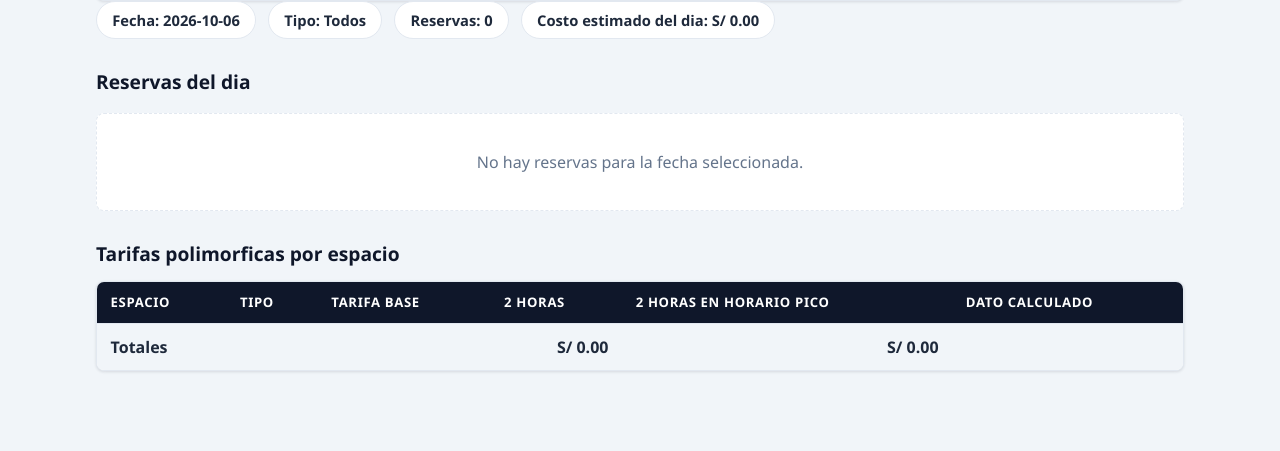
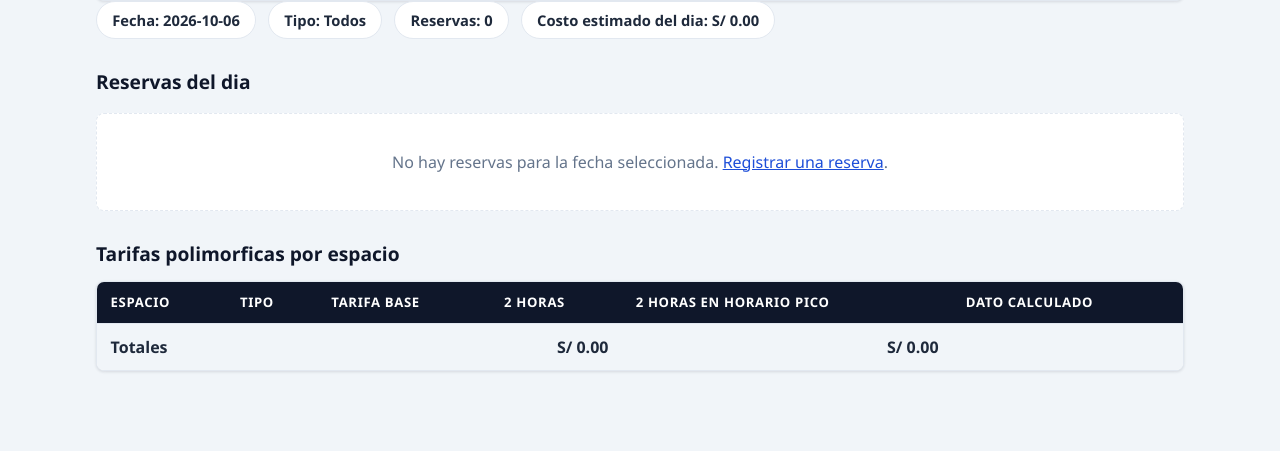
Before and after one commit to Vic2910/ReservaEspacios, a PHP site: page /reporte in a window 1280 px wide. Shown: the part 258-709 px from the top of the page. Run offline with PHP 8.4, Linux system fonts and the light colour scheme; tables that the repository leaves empty hold one stand-in row (values such as "Sample post").

Commit message:
feat(reporte): mensaje cuando no hay reservas en la fecha [CRUD-READ]

```diff
--- a/views/reporte.php
+++ b/views/reporte.php
@@ -60,7 +60,7 @@
     <h2>Reservas del dia</h2>
 
     <?php if ($reservas === []): ?>
-        <p class="vacio">No hay reservas para la fecha seleccionada.</p>
+        <p class="vacio">No hay reservas para la fecha seleccionada. <a href="/reservas/crear.php">Registrar una reserva</a>.</p>
     <?php else: ?>
         <div class="tabla-contenedor">
             <table class="tabla">
```
